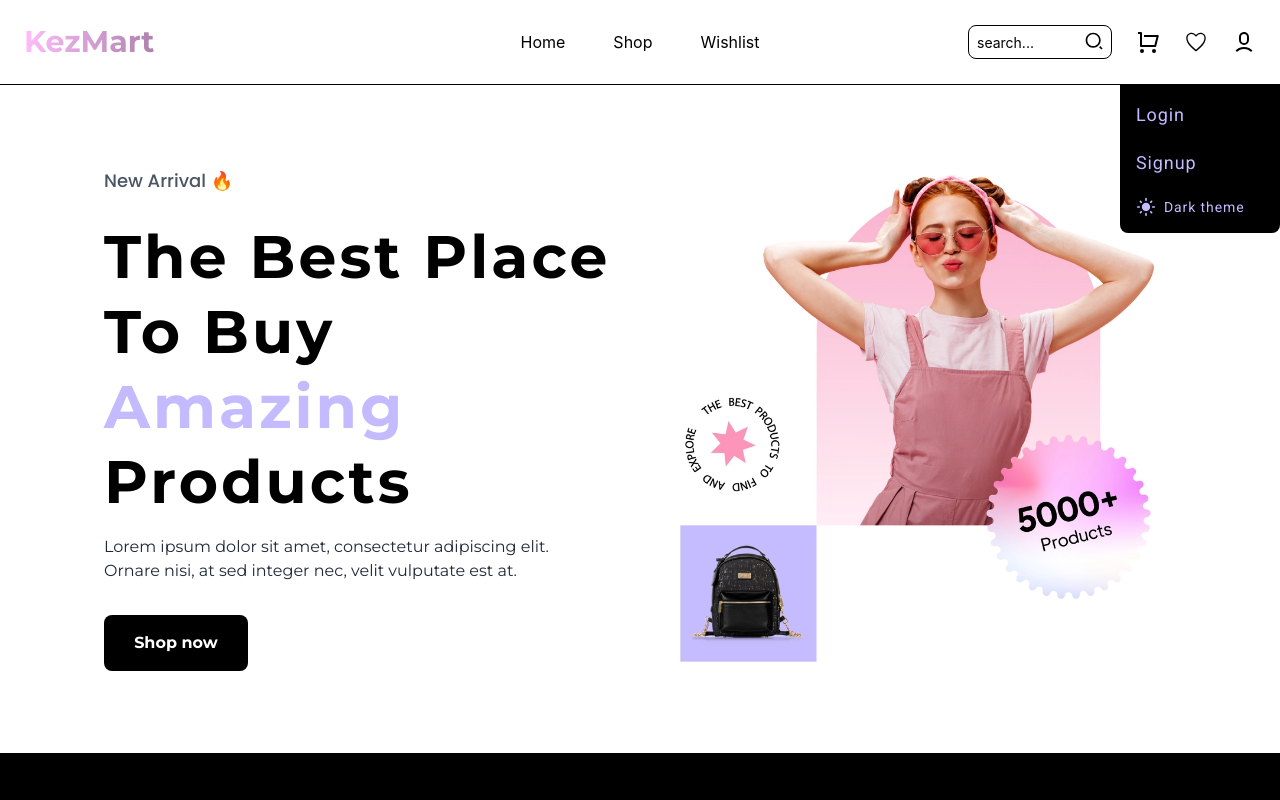
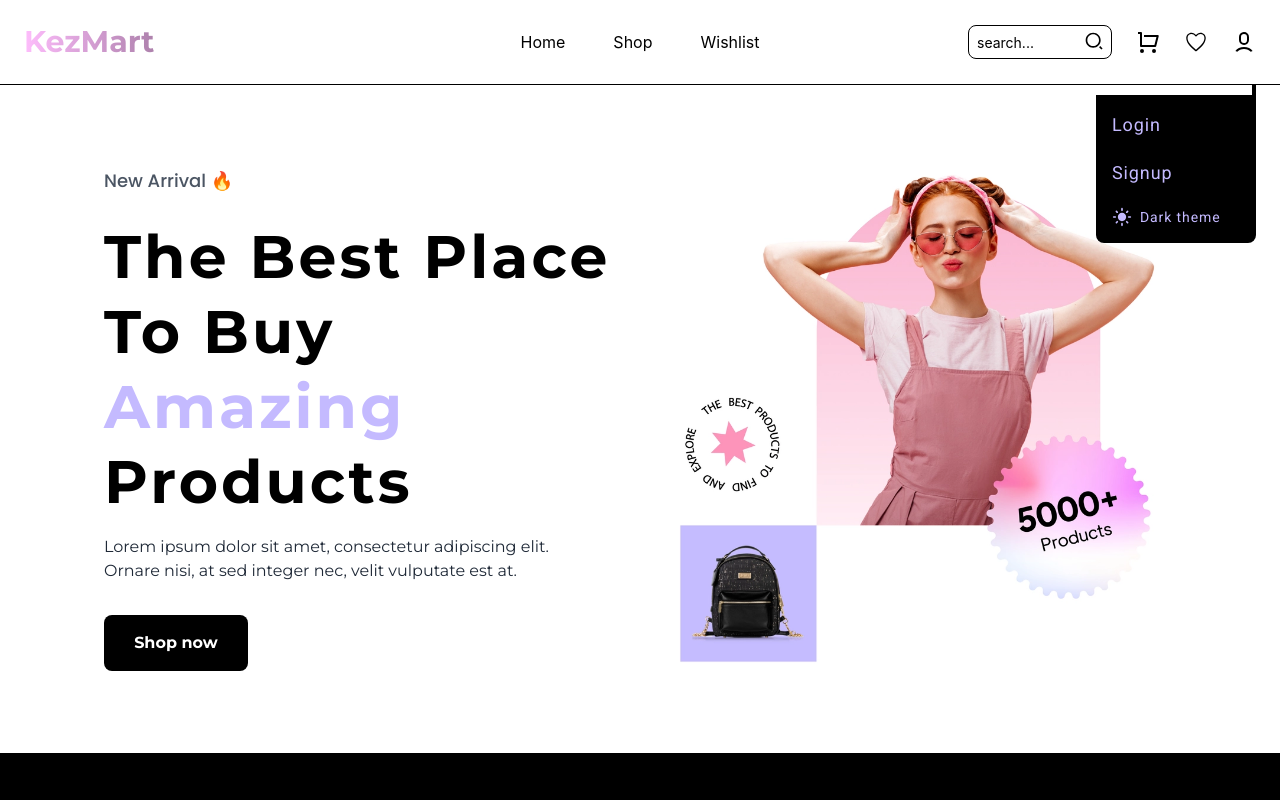
Before and after one commit to cikezmedia/ecommerce, a Next.js app: page / in a window 1280 px wide. Both pictures are taken after a click on the element 1244 px from the left and 42 px from the top of the page. Shown: the top 800 px of the page. Built offline with nearby package versions, Linux system fonts and the light colour scheme.

Commit message:
Updated Add to Cart

```diff
--- a/components/Card.jsx
+++ b/components/Card.jsx
@@ -32,7 +32,7 @@ const Card = (product) => {
           </Link>
           <Link href={`/product/${product.slug}`}>
             <a>
-              <div className='flex bg-mainPurple font-semibold text-sm font-montserrat p-1.5 lg:p-2 px-4 rounded-lg'>
+              <div className='flex bg-mainPurple font-semibold text-sm font-montserrat p-1.5 text-white lg:p-2 px-4 rounded-lg'>
                 ${product.amount}
               </div>
             </a>
--- a/components/Header.jsx
+++ b/components/Header.jsx
@@ -1,12 +1,28 @@
 import Link from 'next/link';
-import React, { useState } from 'react';
+import React, { useState, useContext, useEffect, useRef } from 'react';
 import { MdLightMode } from 'react-icons/md';
 import { RiSearch2Line, RiUser6Line, RiShoppingCartLine } from 'react-icons/ri';
 import { IoIosHeartEmpty } from 'react-icons/io';
 import { CgMenuRight } from 'react-icons/cg';
+import { Store } from '../utils/Store';
 const Header = () => {
   const [isOpen, setIsOpen] = useState(false);
-  const toggle = () => setIsOpen(!isOpen);
+  const { state, dispatch } = useContext(Store);
+  const { darkMode, cart } = state;
+  const menuRef = useRef();
+
+  useEffect(() => {
+    let handler = (e) => {
+      if (!menuRef.current.contains(e.target)) {
+        setIsOpen(false);
+      }
+    };
+    document.addEventListener('mousedown', handler);
+
+    return () => {
+      document.removeEventListener('mousedown', handler);
+    };
+  });
 
   function toggleMenu() {
     setIsOpen((prev) => !prev);
@@ -35,7 +51,7 @@ const Header = () => {
               </Link>
             </div>
 
-            <div className='flex flex-row space-x-6 items-center place-content-end w-1/3'>
+            <div className='relative flex flex-row space-x-6 items-center place-content-end w-1/3'>
               <form action='' method='post' className='relative'>
                 <input
                   type='text'
@@ -45,21 +61,32 @@ const Header = () => {
                 <RiSearch2Line className='absolute w-5 h-5 cursor-pointer top-1.5 right-2 text-black dark:text-pink' />
               </form>
               <RiShoppingCartLine className='w-6 h-6 text-black dark:text-white' />
+              <div className='absolute right-[89px] bottom-5'>
+                {cart.cartItems.length > 0 && (
+                  <span className='flex flex-col items-center mx-auto  bg-black dark:bg-white dark:text-black w-5 h-5 text-white rounded-full'>
+                    <span className='flex flex-col text-sm items-center'>
+                      {cart.cartItems.reduce((a, c) => a + c.quantity, 0)}
+                    </span>
+                  </span>
+                )}
+              </div>
               <IoIosHeartEmpty className='w-6 h-6 text-black dark:text-white' />
               <div
+                className='flex flex-row items-center cursor-pointer'
                 onClick={toggleMenu}
-                className='flex flex-row items-center cursor-pointer'
+                ref={menuRef}
               >
                 <RiUser6Line className='w-6 h-6 text-black dark:text-white' />
-              </div>
 
                 {isOpen && (
-                <div
-                  className='absolute top-[85px] z-20 bg-black dark:bg-pink w-40 text-white dark:text-black right-0 p-4 rounded-b-lg'
-                  onClick={toggle}
+                  <>
+                    <div className='absolute bg-black w-1 dark:bg-pink top-[60px] right-0 h-6'></div>
+                    <div className='absolute top-[70px] z-20 bg-black  dark:bg-pink w-40 text-white dark:text-black right-0 p-4 rounded-b-lg'>
+                      <div className='flex flex-col gap-5 text-lg font-roboto text-purple dark:text-black tracking-wider'>
+                        <Link
+                          href='/login'
+                          className='pb-4 border-b-2 border-black'
                         >
-                  <div className='flex flex-col gap-5 text-lg font-roboto text-purple dark:text-black tracking-wider'>
-                    <Link href='../' className='pb-4 border-b-2 border-black'>
                           <a>Login</a>
                         </Link>
                         <Link href='../'>
@@ -70,17 +97,16 @@ const Header = () => {
                         </div>
                       </div>
                     </div>
+                  </>
                 )}
+              </div>
             </div>
           </div>
         </div>
 
         {/* Mobile Menu */}
         <div className='flex lg:hidden'>
-          <div
-            className='container flex flex-row justify-between items-center mx-auto'
-            onClick={toggle}
-          >
+          <div className='relative container flex flex-row justify-between items-center mx-auto'>
             <Link href='../'>
               <a className='text-3xl font-bold font-montserrat text-transparent bg-clip-text bg-gradient-to-r from-red-600 to-pink'>
                 KezMart
@@ -89,16 +115,25 @@ const Header = () => {
             <div className='flex flex-row items-center space-x-4'>
               <RiSearch2Line className='w-6 h-6 text-black dark:text-white' />
               <RiShoppingCartLine className='w-6 h-6 text-black dark:text-white' />
+              <div className='absolute right-[80px] bottom-5'>
+                {cart.cartItems.length > 0 && (
+                  <span className='flex flex-col items-center mx-auto  bg-black dark:bg-white dark:text-black w-5 h-5 text-white rounded-full'>
+                    <span className='flex flex-col text-sm items-center'>
+                      {cart.cartItems.reduce((a, c) => a + c.quantity, 0)}
+                    </span>
+                  </span>
+                )}
+              </div>
               <IoIosHeartEmpty className='w-6 h-6 text-black dark:text-white' />
               <div
                 onClick={toggleMenu}
+                ref={menuRef}
                 className='flex flex-row items-center cursor-pointer'
               >
                 <CgMenuRight className='w-8 h-8 text-black dark:text-white' />
-              </div>
 
                 {isOpen && (
-                <div className='absolute top-[85px] z-20 bg-black dark:bg-pink w-full text-white dark:text-black p-6 right-0'>
+                  <div className='absolute top-[60px] z-20 bg-black dark:bg-pink w-full text-white dark:text-black p-6 right-0'>
                     <div className='flex flex-col gap-5 text-lg font-roboto text-purple dark:text-black tracking-wider'>
                       <div className='flex flex-col gap-5'>
                         <Link href='../'>
@@ -127,6 +162,7 @@ const Header = () => {
               </div>
             </div>
           </div>
+        </div>
       </header>
     </>
   );
--- a/package.json
+++ b/package.json
@@ -9,6 +9,7 @@
     "lint": "next lint"
   },
   "dependencies": {
+    "@headlessui/react": "^1.7.3",
     "framer-motion": "^7.5.1",
     "next": "12.3.1",
     "react": "18.2.0",
--- a/pages/_app.js
+++ b/pages/_app.js
@@ -1,11 +1,14 @@
 import '../styles/globals.css';
 import { Layout } from '../components';
+import { StoreProvider } from '../utils/Store';
 
 function MyApp({ Component, pageProps }) {
   return (
-    <Layout>
-      <Component {...pageProps} />
-    </Layout>
+    <StoreProvider>
+      <Layout>
+        <Component {...pageProps} />
+      </Layout>
+    </StoreProvider>
   );
 }
 
--- a/pages/product/[slug].js
+++ b/pages/product/[slug].js
@@ -1,4 +1,4 @@
-import React, { useState } from 'react';
+import React, { useContext, useState } from 'react';
 import Head from 'next/head';
 import { useRouter } from 'next/router';
 import data from '../../utils/data';
@@ -10,8 +10,11 @@ import {
 } from 'react-icons/md';
 import Link from 'next/link';
 import { Banner } from '../../components';
+import { Store } from '../../utils/Store';
 
 const ProductPage = () => {
+  const { state, dispatch } = useContext(Store);
+
   const [count, setCount] = useState(1);
   const { query } = useRouter();
   const { slug } = query;
@@ -36,6 +39,15 @@ const ProductPage = () => {
   if (!product) {
     return <div>Product Not Found</div>;
   }
+  const addToCartHandler = () => {
+    const existItem = state.cart.cartItems.find((x) => x.slug === product.slug);
+    const quantity = existItem ? existItem.quantity + 1 : 1;
+    if (product.countInStock < quantity) {
+      alert('Sorry product is out of stock');
+      return;
+    }
+    dispatch({ type: 'CART_ADD_ITEM', payload: { ...product, quantity } });
+  };
   return (
     <>
       <Head>
@@ -115,7 +127,12 @@ const ProductPage = () => {
               <span className='text-4xl font-semibold pt-3 gap-4'>
                 ${(product.amount * count).toFixed(2)}
               </span>
-              <span className='pt-4'>In stock: {product.countInStock}</span>
+              <span className='pt-4'>
+                In stock:{' '}
+                {product.countInStock > 0
+                  ? product.countInStock
+                  : 'Unavailable'}
+              </span>
             </div>
             <div className='flex flex-row items-center gap-4 pt-2'>
               <button
@@ -133,11 +150,12 @@ const ProductPage = () => {
               </button>
             </div>
             <div className='flex flex-row items-center pt-4 gap-4'>
-              <Link href='../' alt=''>
-                <button className='bg-white text-black border p-2.5 px-6 border-black rounded-lg'>
-                  Add to Cart
-                </button>
-              </Link>
+              <button
+                onClick={addToCartHandler}
+                className='bg-white text-black border p-2.5 px-6 border-black rounded-lg'
+              >
+                Add to Cart
+              </button>
               <Link href='../' alt=''>
                 <a>
                   <button className='bg-black text-white p-2.5 px-6 rounded-lg'>
--- /dev/null
+++ b/utils/Store.js
@@ -0,0 +1,32 @@
+import { createContext, useReducer } from 'react';
+
+export const Store = createContext();
+
+const initialState = {
+  cart: { cartItems: [] },
+};
+
+function reducer(state, action) {
+  switch (action.type) {
+    case 'CART_ADD_ITEM': {
+      const newItem = action.payload;
+      const existItem = state.cart.cartItems.find(
+        (item) => item.slug === newItem.slug
+      );
+      const cartItems = existItem
+        ? state.cart.cartItems.map((item) =>
+            item.name === existItem.name ? newItem : item
+          )
+        : [...state.cart.cartItems, newItem];
+      return { ...state, cart: { ...state.cart, cartItems } };
+    }
+    default:
+      return state;
+  }
+}
+
+export function StoreProvider({ children }) {
+  const [state, dispatch] = useReducer(reducer, initialState);
+  const value = { state, dispatch };
+  return <Store.Provider value={value}>{children}</Store.Provider>;
+}
--- a/utils/data.js
+++ b/utils/data.js
@@ -9,7 +9,7 @@ const data = {
       brand: 'Gucci',
       rating: 4.5,
       numReviews: 8,
-      countInStock: 40,
+      countInStock: 0,
       description:
         'Lorem Ipsum has been the industry standard dummy text ever since the 1500s, when an unknown printer took a galley of type and scrambled it to make a type specimen book. It has survived not only five centuries, but also the leap into electronic typesetting, remaining essentially unchanged.',
     },
```
Also changed, not shown: pages/cart.js (added), 2 other files (tests, documents, lock files or other folders). Lines whose indentation alone changed are shown as unchanged.
